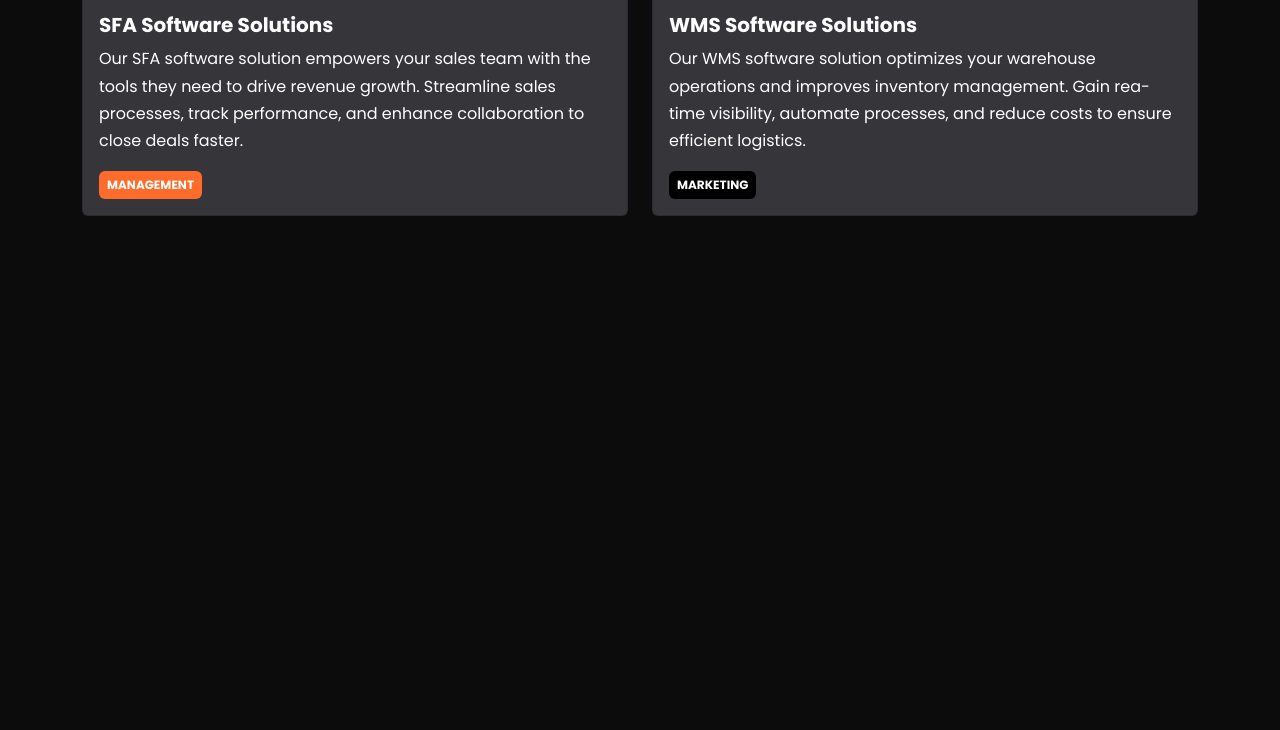
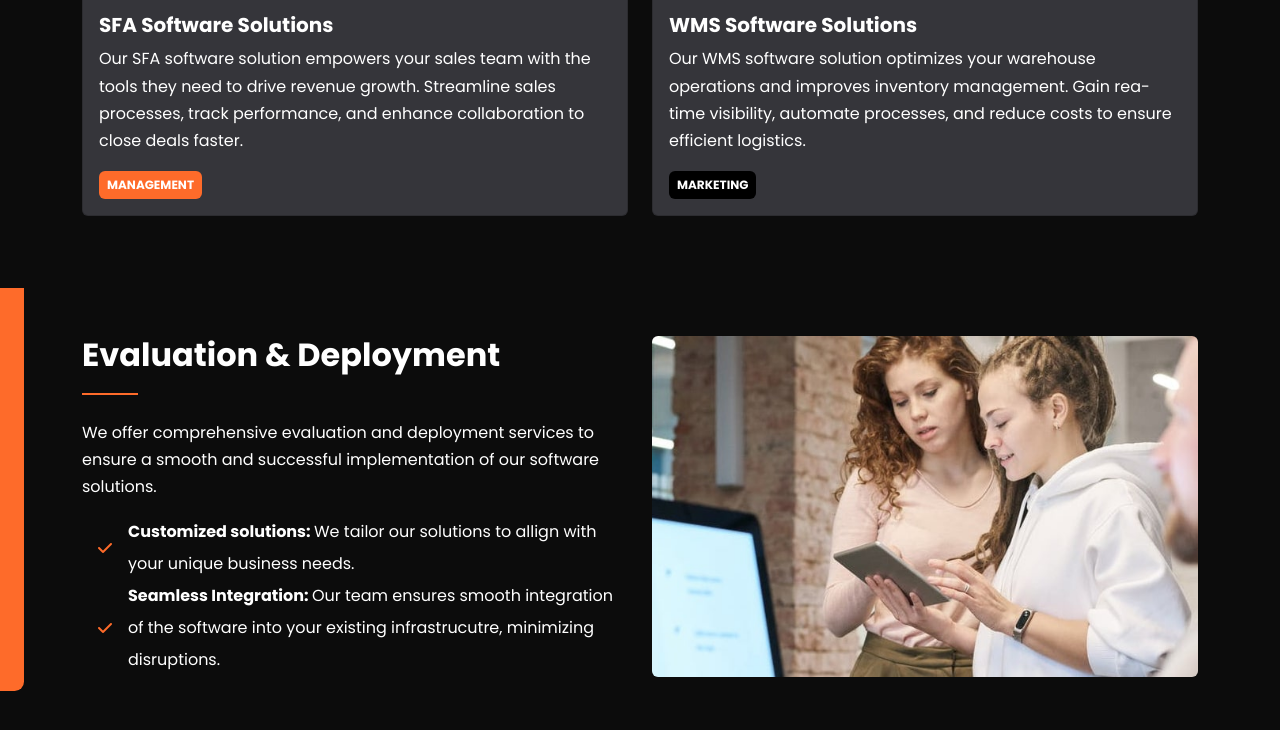
Before and after one commit to o0Danii0o/vera-website, a website: page index.html in a window 1280 px wide. Shown: the part 2491-3221 px from the top of the page. Before the commit the page ends 2779 px from the top, so only its background shows below. Drawn offline with nearby package versions, Linux system fonts and the light colour scheme; files that its build step writes are made by us from their sources.

Commit message:
create first details section

```diff
--- a/index.html
+++ b/index.html
@@ -318,6 +318,46 @@
       </div>
     </section>
 
+    <!-- Details 1 -->
+    <section id="details" class="details my-5 position-relative">
+      <div class="container">
+        <div class="row pt-5">
+          <div class="col-lg-6">
+            <h2 class="fw-bold">Evaluation & Deployment</h2>
+            <hr class="hr-heading"/>
+            <p>
+              We offer comprehensive evaluation and deployment services to ensure a
+              smooth and successful implementation of our software solutions.
+            </p>
+            <ul class="list-unstyled lh-lg">
+              <li class="d-flex align-items-center">
+                <i class="fas fa-check text-primary mx-3"></i>
+                <div>
+                  <strong>Customized solutions: </strong>
+                  We tailor our solutions to allign with your unique
+                   business needs.
+                </div>
+              </li>
+
+              <li class="d-flex align-items-center">
+                <i class="fas fa-check text-primary mx-3"></i>
+                <div>
+                  <strong>Seamless Integration: </strong>
+                  Our team ensures smooth integration of the software
+                  into your existing infrastrucutre, minimizing disruptions.
+                </div>
+              </li>
+            </ul>
+          </div>
+
+          <div class="col-lg-6">
+            <img src="images/details-1.jpg" alt="" class="img-fluid rounded-2">
+          </div>
+        </div>
+      </div>
+      <img src="images/vertical-decoration-left.svg" alt="" class="vertical-decoration position-absolute d-none d-md-block">
+    </section>
+
     <script src="js/replaceme.min.js"></script>
     <script src="js/bootstrap.bundle.min.js"></script>
     <script src="js/script.js"></script>
--- a/scss/styles.scss
+++ b/scss/styles.scss
@@ -31,6 +31,12 @@
     opacity:0.8;
 }
 
+.details .vertical-decoration{
+    top: 0;
+    left: 0;
+    width: 24px;
+}
+
 .navbar{
     transition: all 0.5s ease-in-out;
 }
```
